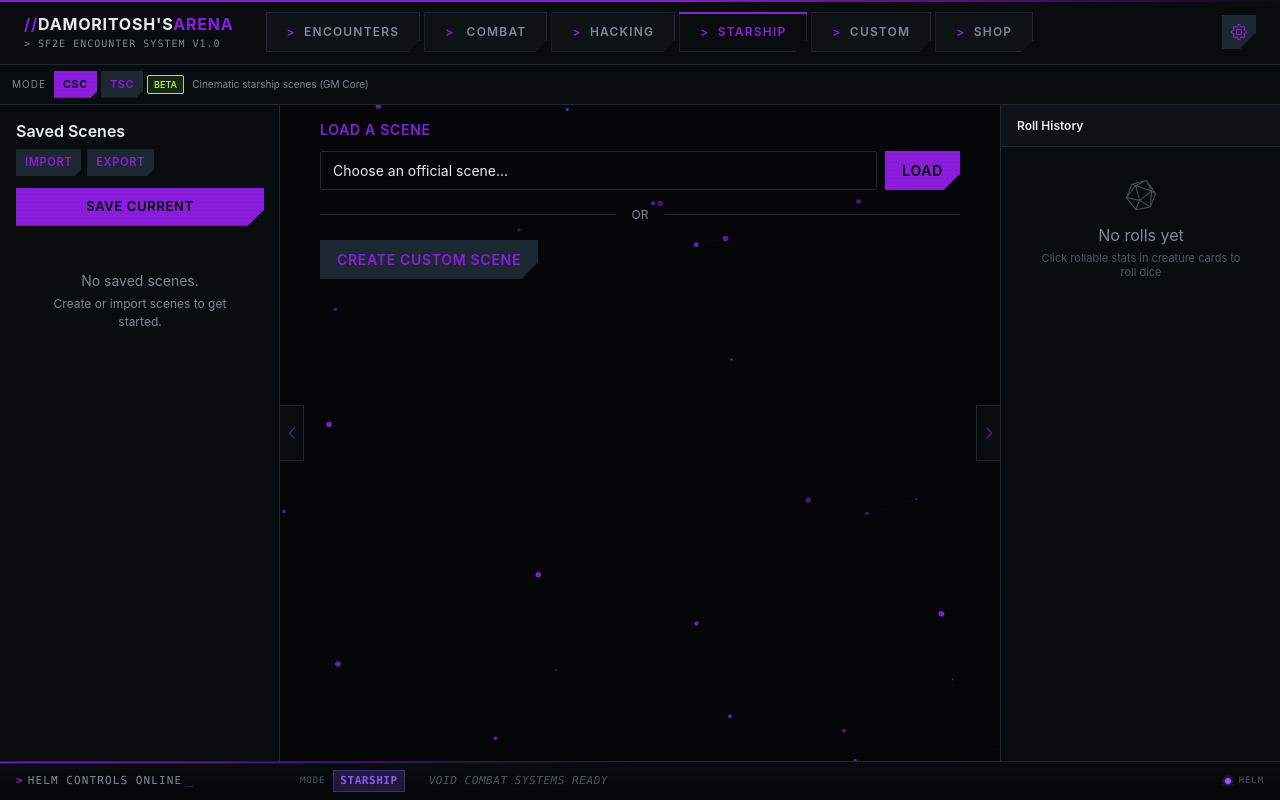
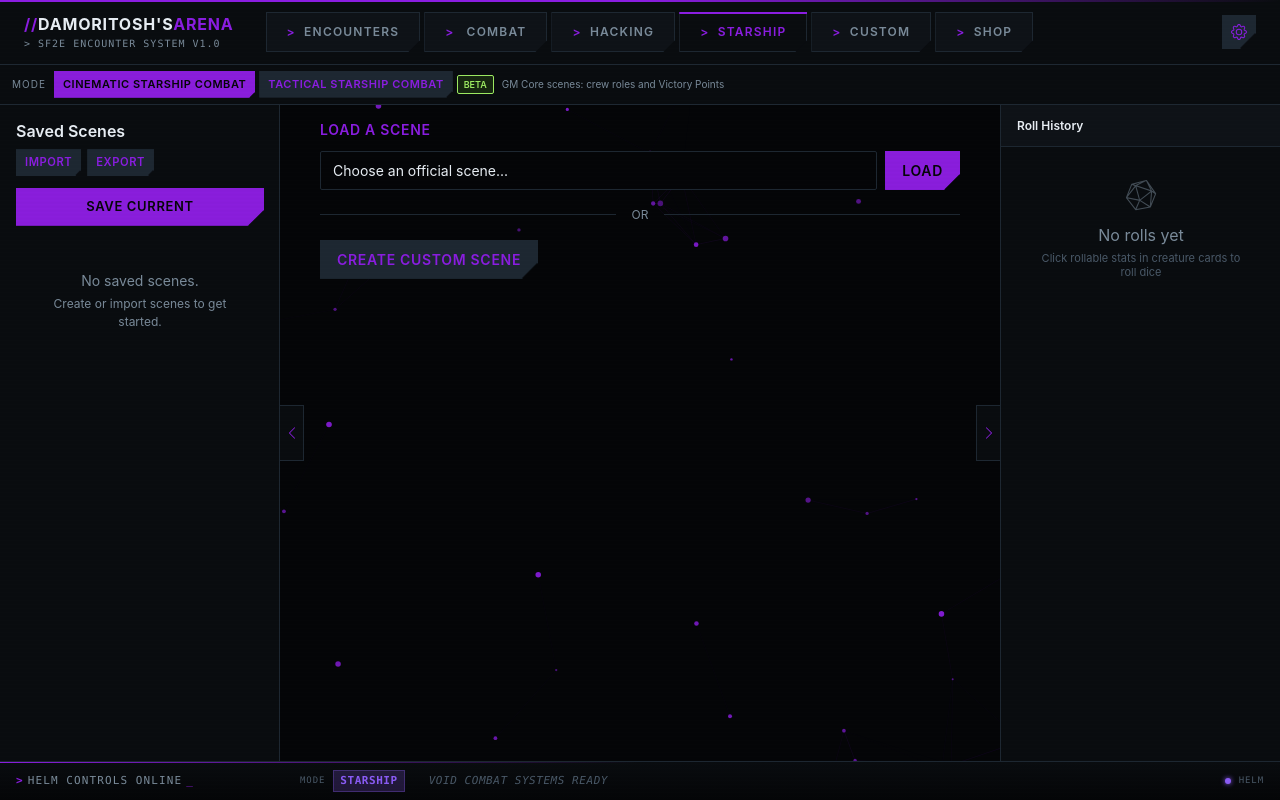
Before and after one commit to HeatherFlux/damoritoshs-arena, a Vue app: page / in a window 1280 px wide. Both pictures are taken after a click on the button "> STARSHIP". Built offline with nearby package versions, Linux system fonts and the light colour scheme.

Commit message:
Spell out the starship mode buttons

```diff
--- a/src/App.vue
+++ b/src/App.vue
@@ -471,7 +471,7 @@ function handleTscFileUpload(event: Event) {
       <!-- Starship Tab: CSC (cinematic scenes) or TSC (tactical combat) -->
       <template v-else-if="activeTab === 'starship'">
         <div class="flex flex-col flex-1 overflow-hidden">
-          <div class="flex items-center gap-2 px-3 py-1.5 border-b border-[var(--color-border)] bg-surface shrink-0">
+          <div class="flex flex-wrap items-center gap-2 px-3 py-1.5 border-b border-[var(--color-border)] bg-surface shrink-0">
             <span class="text-[0.625rem] uppercase tracking-widest text-dim">Mode</span>
             <div class="flex gap-1">
               <button
@@ -479,17 +479,17 @@ function handleTscFileUpload(event: Event) {
                 :class="starshipMode === 'csc' ? 'btn-primary' : 'btn-secondary'"
                 title="Cinematic Starship Combat (GM Core scenes: crew roles and Victory Points)"
                 @click="starshipMode = 'csc'"
-              >CSC</button>
+              >Cinematic Starship Combat</button>
               <button
                 class="btn-xs"
                 :class="starshipMode === 'tsc' ? 'btn-primary' : 'btn-secondary'"
                 title="Tactical Starship Combat (Tech Core: battle stations, sensor map, Hull and Shield Points)"
                 @click="starshipMode = 'tsc'"
-              >TSC</button>
+              >Tactical Starship Combat</button>
               <span class="badge-level badge-level-warning text-[0.5625rem] self-center" title="Tactical starship combat is in beta: rules and data were audited against Tech Core, but please report anything that disagrees with the book">BETA</span>
             </div>
             <span class="text-[0.625rem] text-dim hidden md:inline">
-              {{ starshipMode === 'csc' ? 'Cinematic starship scenes (GM Core)' : 'Tactical starship combat (Tech Core) — beta' }}
+              {{ starshipMode === 'csc' ? 'GM Core scenes: crew roles and Victory Points' : 'Tech Core: battle stations, sensor map, Hull and Shield Points' }}
             </span>
             <a
               v-if="starshipMode === 'tsc'"
@@ -498,8 +498,8 @@ function handleTscFileUpload(event: Event) {
               target="_blank"
               rel="noopener"
             >Report a problem</a>
-            <span v-if="tscStore.state.activeScene && starshipMode === 'csc'" class="text-[0.625rem] text-success ml-auto">TSC scene running</span>
-            <span v-if="starshipStore.state.activeScene && starshipMode === 'tsc'" class="text-[0.625rem] text-success ml-auto">CSC scene running</span>
+            <span v-if="tscStore.state.activeScene && starshipMode === 'csc'" class="text-[0.625rem] text-success ml-auto">Tactical scene running</span>
+            <span v-if="starshipStore.state.activeScene && starshipMode === 'tsc'" class="text-[0.625rem] text-success ml-auto">Cinematic scene running</span>
           </div>
           <div class="flex flex-1 overflow-hidden">
             <template v-if="starshipMode === 'csc'">
```
